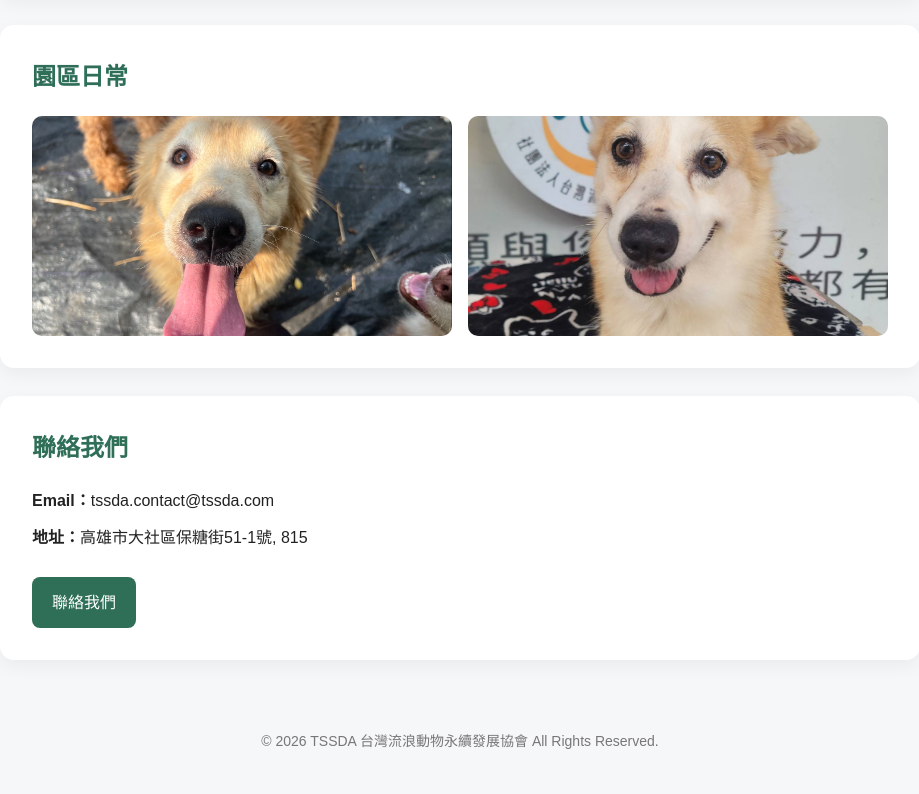
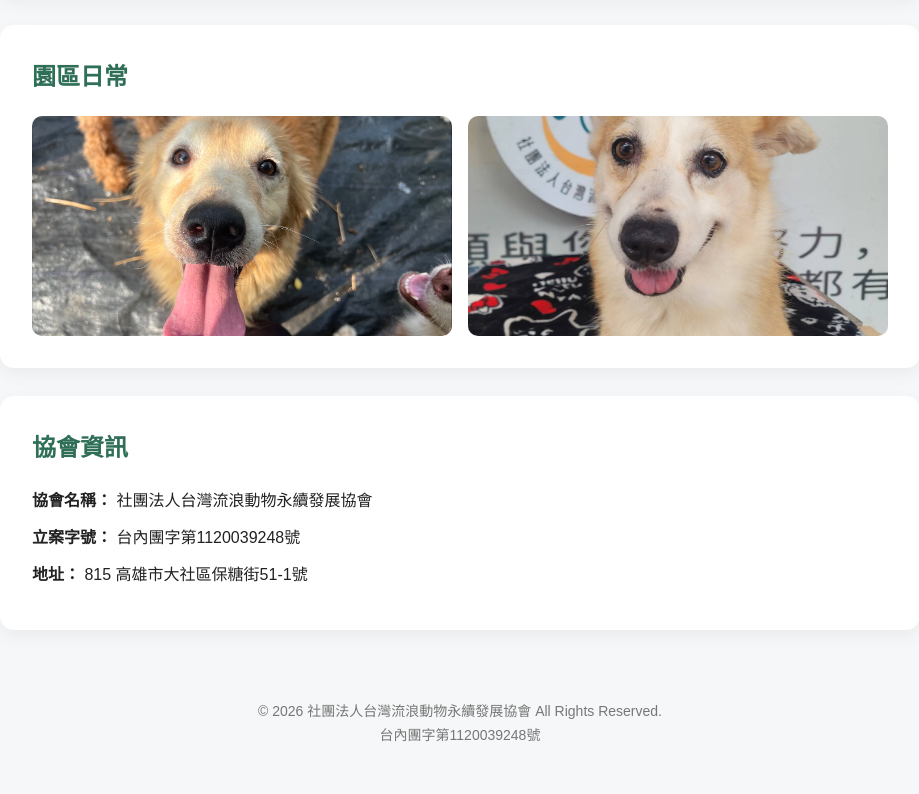
Before and after one commit to chloetsai818-cmyk/tssda.github.io, a plain HTML site: page index.html in a window 1280 px wide. Shown: the part 948-1742 px from the top of the page, without its empty margins (180-1099 px from the left). Drawn offline with Linux system fonts and the light colour scheme.

Commit message:
Add files via upload

```diff
--- a/index.html
+++ b/index.html
@@ -3,7 +3,12 @@
 <head>
   <meta charset="UTF-8" />
   <meta name="viewport" content="width=device-width, initial-scale=1.0" />
-  <title>TSSDA 台灣流浪動物永續發展協會</title>
+
+  <title>社團法人台灣流浪動物永續發展協會</title>
+  <meta
+    name="description"
+    content="社團法人台灣流浪動物永續發展協會，致力於流浪動物救援、醫療照護、助養、認養媒合與動物福利推廣。"
+  />
 
   <style>
     * {
@@ -19,7 +24,6 @@
       line-height: 1.7;
     }
 
-    /* Header */
     header {
       position: relative;
       color: white;
@@ -55,7 +59,6 @@
       font-size: 18px;
     }
 
-    /* Layout */
     .container {
       max-width: 960px;
       margin: 40px auto;
@@ -84,7 +87,6 @@
       margin-bottom: 10px;
     }
 
-    /* 圖片區 */
     .gallery {
       display: grid;
       grid-template-columns: 1fr 1fr;
@@ -98,26 +100,10 @@
       height: 220px;
     }
 
-    /* Contact */
     .contact p {
       margin-bottom: 10px;
     }
 
-    .button {
-      display: inline-block;
-      margin-top: 16px;
-      background: #2f6f57;
-      color: white;
-      text-decoration: none;
-      padding: 12px 20px;
-      border-radius: 8px;
-    }
-
-    .button:hover {
-      background: #255844;
-    }
-
-    /* Footer */
     footer {
       text-align: center;
       padding: 30px 20px 40px;
@@ -125,7 +111,6 @@
       font-size: 14px;
     }
 
-    /* 手機優化 */
     @media (max-width: 768px) {
       .gallery {
         grid-template-columns: 1fr;
@@ -140,29 +125,26 @@
 
 <body>
 
-  <!-- Header -->
   <header>
-    <img src="banner.jpg" class="banner" alt="banner">
+    <img src="banner.jpg" class="banner" alt="流浪動物救援與照護">
     <div class="header-content">
-      <img src="logo.jpg" class="logo" alt="logo">
-      <h1>TSSDA 台灣流浪動物永續發展協會</h1>
+      <img src="logo.jpg" class="logo" alt="協會標誌">
+      <h1>社團法人台灣流浪動物永續發展協會</h1>
       <p>致力於流浪動物救援、照護、助養與認養推廣</p>
     </div>
   </header>
 
   <div class="container">
 
-    <!-- About -->
     <section>
       <h2>關於我們</h2>
       <p>
-        TSSDA 致力於流浪動物的救援與長期照護，
+        社團法人台灣流浪動物永續發展協會致力於流浪動物的救援與長期照護，
         透過助養制度、醫療支持與認養媒合，
         讓更多毛孩能夠獲得穩定的生活與被善待的機會。
       </p>
     </section>
 
-    <!-- Services -->
     <section>
       <h2>我們的工作內容</h2>
       <ul>
@@ -173,30 +155,38 @@
       </ul>
     </section>
 
-    <!-- Gallery -->
     <section>
       <h2>園區日常</h2>
       <div class="gallery">
-        <img src="dog1.jpg" alt="dog1">
-        <img src="dog2.jpg" alt="dog2">
+        <img src="dog1.jpg" alt="園區毛孩日常照片 1">
+        <img src="dog2.jpg" alt="園區毛孩日常照片 2">
       </div>
     </section>
 
-    <!-- Contact -->
     <section class="contact">
-      <h2>聯絡我們</h2>
-      <p><strong>Email：</strong>tssda.contact@tssda.com</p>
-      <p><strong>地址：</strong>高雄市大社區保糖街51-1號, 815</p>
+      <h2>協會資訊</h2>
 
-      <a class="button" href="mailto:tssda.contact@tssda.com">
-        聯絡我們
-      </a>
+      <p>
+        <strong>協會名稱：</strong>
+        社團法人台灣流浪動物永續發展協會
+      </p>
+
+      <p>
+        <strong>立案字號：</strong>
+        台內團字第1120039248號
+      </p>
+
+      <p>
+        <strong>地址：</strong>
+        815 高雄市大社區保糖街51-1號
+      </p>
     </section>
 
   </div>
 
   <footer>
-    © 2026 TSSDA 台灣流浪動物永續發展協會 All Rights Reserved.
+    © 2026 社團法人台灣流浪動物永續發展協會 All Rights Reserved.<br>
+    台內團字第1120039248號
   </footer>
 
 </body>
```
